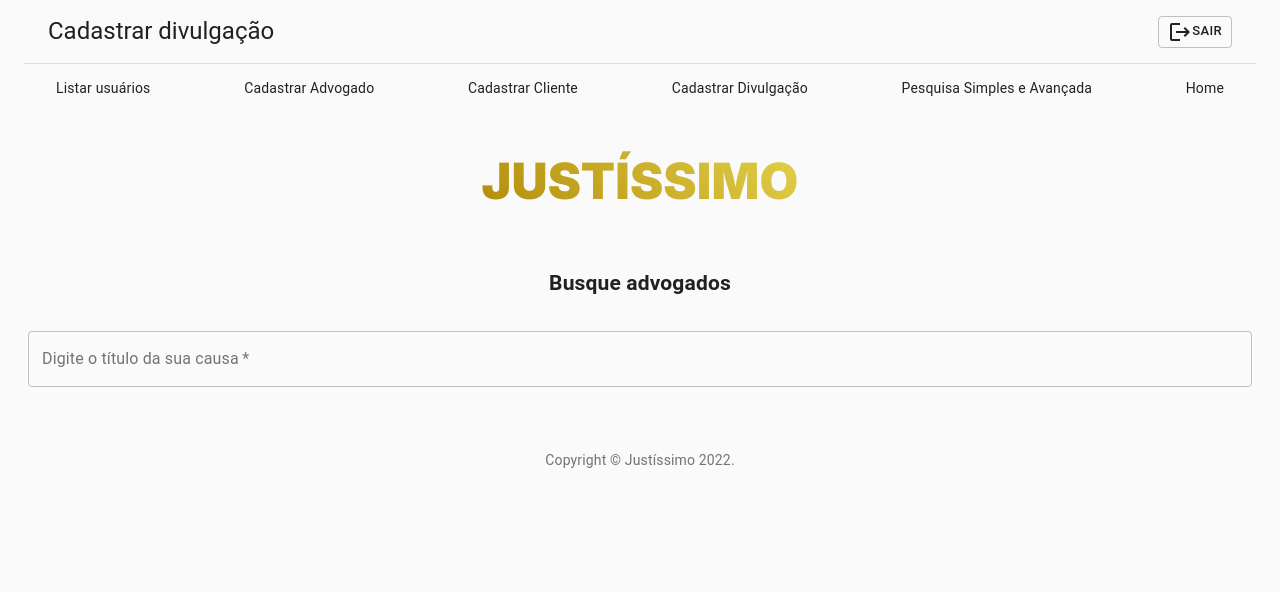
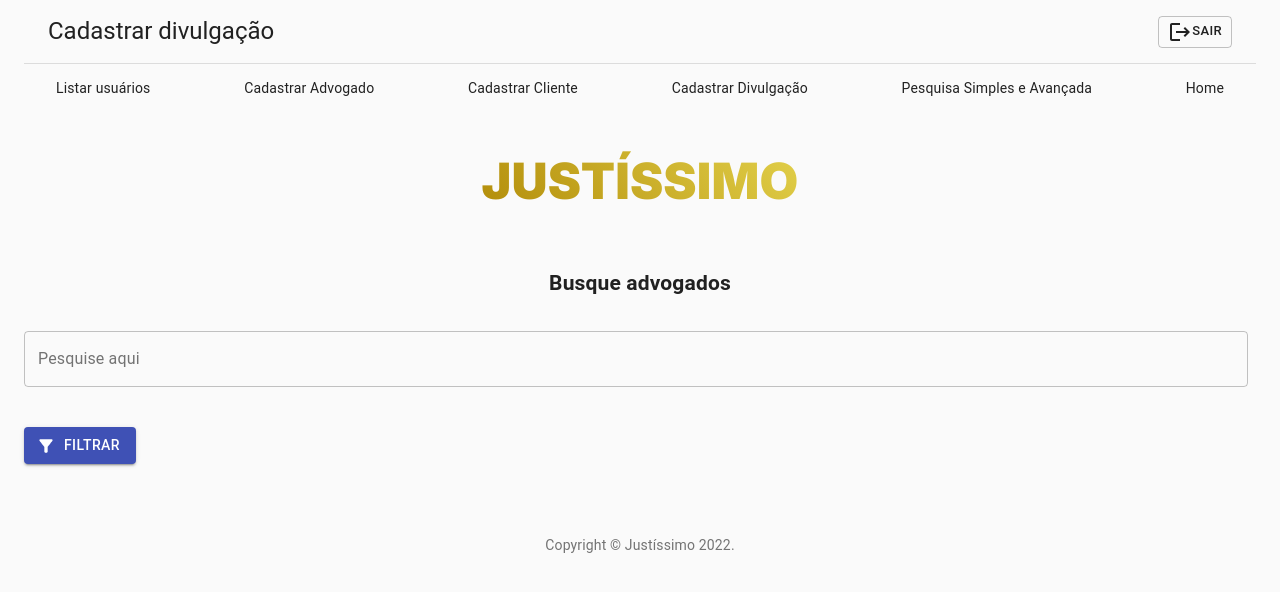
Before and after one commit to esperandio/justissimo-frontend, a React (Create React App) app: page /advogado/listar in a window 1280 px wide. Shown: the top 592 px of the page. Built offline with nearby package versions, Linux system fonts and the light colour scheme; no server answers.

Commit message:
wip: inclusao de botao para filtrar listagem de advogados

```diff
--- a/src/paginas/Listar/Advogado/index.js
+++ b/src/paginas/Listar/Advogado/index.js
@@ -8,6 +8,8 @@ import TitleJustissimo from '../../../components/Utils/Title/title_justissimo';
 import Grid from '@material-ui/core/Grid';
 import FormControl from '@material-ui/core/FormControl';
 import TextField from '@material-ui/core/TextField';
+import Button from '@material-ui/core/Button';
+import FilterAltIcon from '@mui/icons-material/FilterAlt';
 
 const useStyles = makeStyles((theme) => ({
     paper: {
@@ -36,19 +38,31 @@ export default function ListarAdvogado() {
 
                     <h2>Busque advogados</h2>
 
+                    <Grid container spacing={2}>
                         <Grid item xs={12} sm container spacing={1}>
                             <Grid item xs={12} sm={12}>
                                 <FormControl fullWidth className={classes.margin}>
                                     <TextField
-                                    required
-                                    id="Nome"
-                                    label="Digite o título da sua causa"
-                                    placeholder="Título da causa"
+                                        id="Pesquisa"
+                                        label="Pesquise aqui"
+                                        placeholder="Pesquise aqui"
                                         multiline
                                         variant="outlined"
                                         margin="normal"
                                     />
                                 </FormControl>
+                            </Grid>
+
+                            <Grid item xs={12} sm={12}>
+                                <Button className={classes.submit}
+                                    variant="contained"
+                                    color="primary"
+                                    type="submit"
+                                    startIcon={<FilterAltIcon />}
+                                >
+                                    Filtrar
+                                </Button>
+                            </Grid>
                         </Grid>
                     </Grid>
                 </div>
```
Lines whose indentation alone changed are shown as unchanged.
